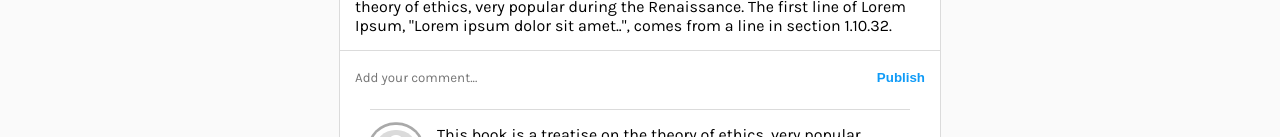
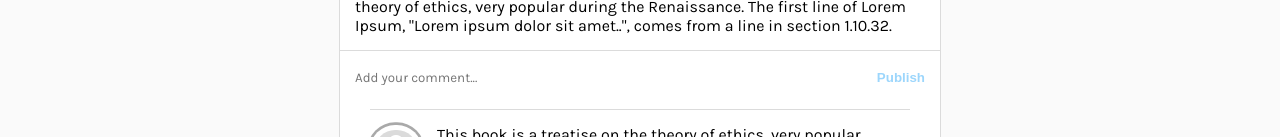
Before and after one commit to AndriiMykhavko/Instagram-React, a React (Create React App) app: page /main in a window 1280 px wide. Shown: the part 815-952 px from the top of the page. Built offline with nearby package versions, Linux system fonts and the light colour scheme; no server answers; sample sign-in values are in the browser's storage.

Commit message:
refactoring

```diff
--- a/src/components/main/post/commentsSection/addNewPostForm/addNewPostForm.scss
+++ b/src/components/main/post/commentsSection/addNewPostForm/addNewPostForm.scss
@@ -1,3 +1,16 @@
 .margTop{
   margin-top: 3px;
 }
+
+.addNewPostForm{
+  textarea{
+    border: none !important;
+  }
+  span{
+    display: none;
+  }
+  .dissabledButton{
+    color: #9cd6fc;
+    cursor: auto;
+  }
+}
--- a/src/components/main/post/commentsSection/addNewPostForm/addNewPostForm.tsx
+++ b/src/components/main/post/commentsSection/addNewPostForm/addNewPostForm.tsx
@@ -1,6 +1,6 @@
 import React from "react";
 import { FormControl } from '../../../../common/formsControl/formsControl';
-import { maxLengthCreator } from "../../../../../utils/validators/validator";
+import { maxLengthCreator, required } from "../../../../../utils/validators/validator";
 import { Field, reduxForm } from "redux-form";
 import './addNewPostForm.scss'
 import TextareaAutosize from 'react-textarea-autosize';
@@ -11,11 +11,12 @@ const AddNewPostForm = (props: any) => {
   return (
       <form className="addNewPostForm" onSubmit={props.handleSubmit} >
               <div className="margTop">
-                  <Field component={FormControl} el={TextareaAutosize} name="newMessageBody" validate={[maxLendthField500]}
+                  <Field component={FormControl} el={TextareaAutosize} name="newMessageBody" validate={[required, maxLendthField500]}
                   placeholder={"Add your comment..."} />
               </div>
               <div>
-                  <button>Publish</button>
+              {props.invalid ? <button className="dissabledButton" disabled>Publish</button> : <button>Publish</button>}
+                  {/* <button>Publish</button> */}
               </div>
       </form>
   )
--- a/src/components/main/post/commentsSection/comments/comment/comment.tsx
+++ b/src/components/main/post/commentsSection/comment/comment.tsx
@@ -1,6 +1,6 @@
 import React from 'react'
 import './comment.scss'
-import { UserPhotoSection } from '../../../userPhotoSection/userPhotoSection'
+import { UserPhotoSection } from '../../userPhotoSection/userPhotoSection'
 
 export const Comment: React.FC = (props: any) => {
   return(
--- a/src/components/main/post/commentsSection/commentSection.scss
+++ b/src/components/main/post/commentsSection/commentSection.scss
@@ -2,6 +2,12 @@
   margin-top: 15px;
   padding: 15px 15px;
   border-top: 1px solid #DBDBDB;
+  .commentWrapper{
+    margin: 20px 15px;
+    padding-top: 15px;
+    border-top: 1px solid #DBDBDB;
+  }
+
 }
 .texAreaSection{
   form{
--- a/src/components/main/post/commentsSection/comments/comments.scss
+++ /dev/null
@@ -1,5 +0,0 @@
-.commentWrapper{
-  margin: 20px 15px;
-  padding-top: 15px;
-  border-top: 1px solid #DBDBDB;
-}
--- a/src/components/main/post/commentsSection/comments/comments.tsx
+++ /dev/null
@@ -1,14 +0,0 @@
-import React from 'react'
-import './comments.scss'
-import CommentContainer from './comment/commentContainer'
-
-const Comments: React.FC = (props) => {
-  return(
-    <div className="commentWrapper">
-      <CommentContainer />
-      <CommentContainer />
-    </div>
-  )
-}
-
-export default Comments;
--- a/src/components/main/post/commentsSection/comments/commentsContainer.tsx
+++ /dev/null
@@ -1,19 +0,0 @@
-import React from 'react'
-import Comments from './comments'
-import { connect } from 'react-redux'
-
-class ComponentContainer extends React.Component{
-  render() {
-    return(
-      <Comments />
-    )
-  }
-}
-
-const mapStateToProps = (state: any) => {
-  return{
-
-  }
-}
-
-export default connect(mapStateToProps, {})(ComponentContainer)
--- a/src/components/main/post/commentsSection/commentsSection.tsx
+++ b/src/components/main/post/commentsSection/commentsSection.tsx
@@ -1,7 +1,7 @@
 import React from 'react'
 import './commentSection.scss'
 import AddNewPostFromContainer from './addNewPostForm/addNewPostFromContainer'
-import CommentContainer from './comments/commentsContainer'
+import CommentContainer from './comment/commentContainer'
 
 const CommentsSection: React.FC = (props: any) => {
 
@@ -12,8 +12,10 @@ const CommentsSection: React.FC = (props: any) => {
   return(
       <div className="addCommentSection">
         <div className="texAreaSection">
-          {/* <AddNewPostForm onSubmit={addNewComment}/> */}
           <AddNewPostFromContainer />
+        </div>
+        <div className="commentWrapper">
+          <CommentContainer />
           <CommentContainer />
         </div>
       </div>
--- a/src/components/main/post/commentsSection/commentsSectionContainer.tsx
+++ /dev/null
@@ -1,17 +0,0 @@
-import React from 'react'
-import { connect } from 'react-redux'
-import CommentsSection from './commentsSection'
-
-class CommentsSectionContainer extends React.Component{
-  render() {
-    return <CommentsSection />
-  }
-}
-
-const mapStateToProps = (state: any) => {
-  return{
-
-  }
-}
-
-export default connect(mapStateToProps, {})(CommentsSectionContainer)
--- a/src/components/main/post/post.tsx
+++ b/src/components/main/post/post.tsx
@@ -3,7 +3,7 @@ import './post.scss'
 import { Link } from 'react-router-dom'
 // import '@fortawesome/fontawesome-free/css/all.min.css';
 import postPhoto from '../../../assets/images/postPhoto.jpg'
-import CommentsSectionContainer from './commentsSection/commentsSectionContainer';
+import CommentsSection from './commentsSection/commentsSection'
 import { UserPhotoSection } from './userPhotoSection/userPhotoSection';
 
 const Post: React.FC = (props: any) => {
@@ -42,7 +42,7 @@ const Post: React.FC = (props: any) => {
       Contrary to popular belief, Lorem Ipsum is not simply random text. It has roots in a piece of classical Latin literature from 45 BC, making it over 2000 years old. Richard McClintock, a Latin professor at Hampden-Sydney College in Virginia, looked up one of the more obscure Latin words, consectetur, from a Lorem Ipsum passage, and going through the cites of the word in classical literature, discovered the undoubtable source. Lorem Ipsum comes from sections 1.10.32 and 1.10.33 of "de Finibus Bonorum et Malorum" (The Extremes of Good and Evil) by Cicero, written in 45 BC. This book is a treatise on the theory of ethics, very popular during the Renaissance. The first line of Lorem Ipsum, "Lorem ipsum dolor sit amet..", comes from a line in section 1.10.32.
     </div>
 
-    <CommentsSectionContainer />
+    <CommentsSection />
     {/* <div className="addCommentSection">
       <textarea name="comment" />
     </div> */}
```
Also changed, not shown: src/components/main/post/commentsSection/comment/comment.scss (renamed from src/components/main/post/commentsSection/comments/comment/comment.scss), src/components/main/post/commentsSection/comment/commentContainer.tsx (renamed from src/components/main/post/commentsSection/comments/comment/commentContainer.tsx).
